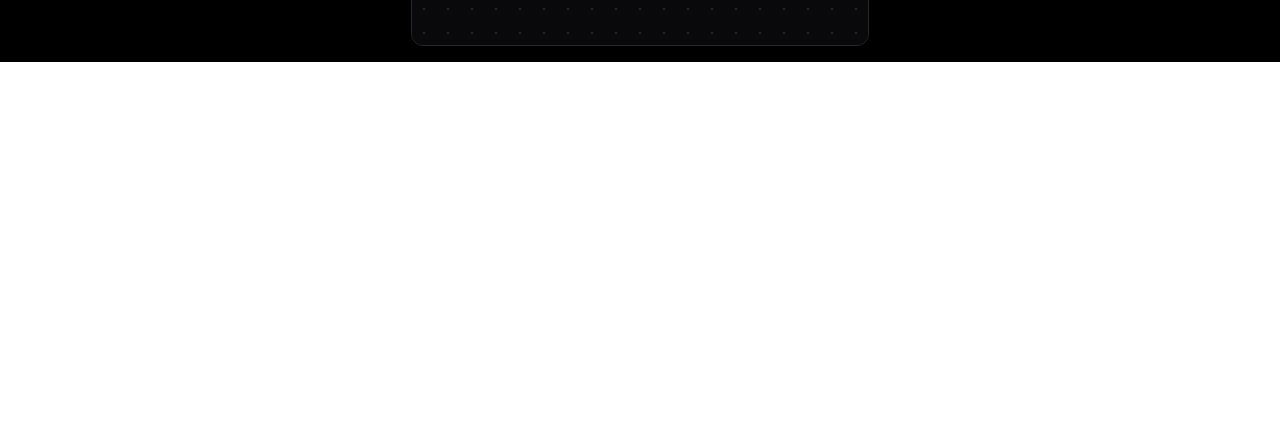
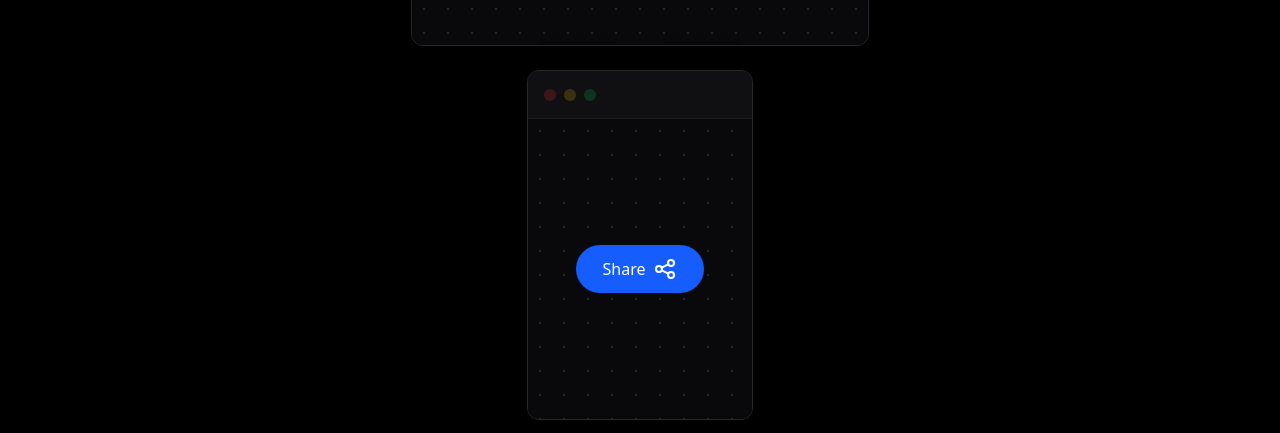
Before and after one commit to devsterdev/designrebuilds, a React (Vite) app: page / in a window 1280 px wide. Shown: the part 2437-2870 px from the top of the page. Before the commit the page ends 2499 px from the top, so only its background shows below. Built offline with nearby package versions, Linux system fonts and the light colour scheme.

Commit message:
Added a button

```diff
--- a/src/App.jsx
+++ b/src/App.jsx
@@ -4,6 +4,7 @@ import ParticleCanvas from "./components/ParticleCanvas";
 import Outline from "./components/Outline";
 import Card from "./components/Card";
 import GlassCard from "./components/GlassCard";
+import BlueBtn from "./components/BlueBtn";
 
 function App() {
   return (
@@ -24,6 +25,10 @@ function App() {
         <Outline text="Black Card" link="https://x.com/ava_thiery/status/2018604506179670524  ">
           <GlassCard />
         </Outline>
+
+        <Outline>
+          <BlueBtn />
+        </Outline>
       </div>
     </>
   );
--- /dev/null
+++ b/src/components/BlueBtn.jsx
@@ -0,0 +1,27 @@
+import React from 'react'
+
+const BlueBtn = () => {
+  return (
+    <div>
+      <button className="font-custom relative overflow-hidden justify-center flex w-32 h-12 rounded-3xl border-radius text-white bg-blue-600 cursor-pointer transition-all duration-300 ease-in-out group hover:rounded-2xl active:scale-80 active:bg-blue-400">
+        <span className='absolute inset-0 flex items-center justify-center gap-2 text-md transition-all duration-300 ease-in-out translate-y-0 group-hover:-translate-y-10 group-hover:opacity-0'>
+          <span>Share</span>
+          <svg xmlns="http://www.w3.org/2000/svg" width="24" height="24" viewBox="0 0 24 24" fill="none" stroke="currentColor" stroke-width="2" stroke-linecap="round" stroke-linejoin="round" class="icon icon-tabler icons-tabler-outline icon-tabler-share"><path stroke="none" d="M0 0h24v24H0z" fill="none"/><path d="M3 12a3 3 0 1 0 6 0a3 3 0 1 0 -6 0" /><path d="M15 6a3 3 0 1 0 6 0a3 3 0 1 0 -6 0" /><path d="M15 18a3 3 0 1 0 6 0a3 3 0 1 0 -6 0" /><path d="M8.7 10.7l6.6 -3.4" /><path d="M8.7 13.3l6.6 3.4" /></svg>
+        </span>
+        <span className='absolute inset-0 flex gap-4 items-center justify-center px-7 opacity-0 transition-opacity duration-300 ease-in-out group-hover:opacity-100'>
+          <a className='transition-all text-lg duration-300 ease-in-out translate-y-10 group-hover:translate-y-0'>
+            <svg xmlns="http://www.w3.org/2000/svg" width="24" height="24" viewBox="0 0 24 24" fill="none" stroke="currentColor" stroke-width="2" stroke-linecap="round" stroke-linejoin="round" class="icon icon-tabler icons-tabler-outline icon-tabler-brand-x"><path stroke="none" d="M0 0h24v24H0z" fill="none"/><path d="M4 4l11.733 16h4.267l-11.733 -16l-4.267 0" /><path d="M4 20l6.768 -6.768m2.46 -2.46l6.772 -6.772" /></svg>
+          </a>
+          <a className='transition-all text-lg duration-300 ease-in-out translate-y-10 group-hover:translate-y-0'>
+            <svg xmlns="http://www.w3.org/2000/svg" width="24" height="24" viewBox="0 0 24 24" fill="none" stroke="currentColor" stroke-width="2" stroke-linecap="round" stroke-linejoin="round" class="icon icon-tabler icons-tabler-outline icon-tabler-brand-github"><path stroke="none" d="M0 0h24v24H0z" fill="none"/><path d="M9 19c-4.3 1.4 -4.3 -2.5 -6 -3m12 5v-3.5c0 -1 .1 -1.4 -.5 -2c2.8 -.3 5.5 -1.4 5.5 -6a4.6 4.6 0 0 0 -1.3 -3.2a4.2 4.2 0 0 0 -.1 -3.2s-1.1 -.3 -3.5 1.3a12.3 12.3 0 0 0 -6.2 0c-2.4 -1.6 -3.5 -1.3 -3.5 -1.3a4.2 4.2 0 0 0 -.1 3.2a4.6 4.6 0 0 0 -1.3 3.2c0 4.6 2.7 5.7 5.5 6c-.6 .6 -.6 1.2 -.5 2v3.5" /></svg>
+          </a>
+          <a className='transition-all text-lg duration-300 ease-in-out translate-y-10 group-hover:translate-y-0'>
+            <svg xmlns="http://www.w3.org/2000/svg" width="24" height="24" viewBox="0 0 24 24" fill="none" stroke="currentColor" stroke-width="2" stroke-linecap="round" stroke-linejoin="round" class="icon icon-tabler icons-tabler-outline icon-tabler-brand-instagram"><path stroke="none" d="M0 0h24v24H0z" fill="none"/><path d="M4 8a4 4 0 0 1 4 -4h8a4 4 0 0 1 4 4v8a4 4 0 0 1 -4 4h-8a4 4 0 0 1 -4 -4l0 -8" /><path d="M9 12a3 3 0 1 0 6 0a3 3 0 0 0 -6 0" /><path d="M16.5 7.5v.01" /></svg>
+          </a>
+        </span>
+      </button>
+    </div>
+  )
+}
+
+export default BlueBtn
```
